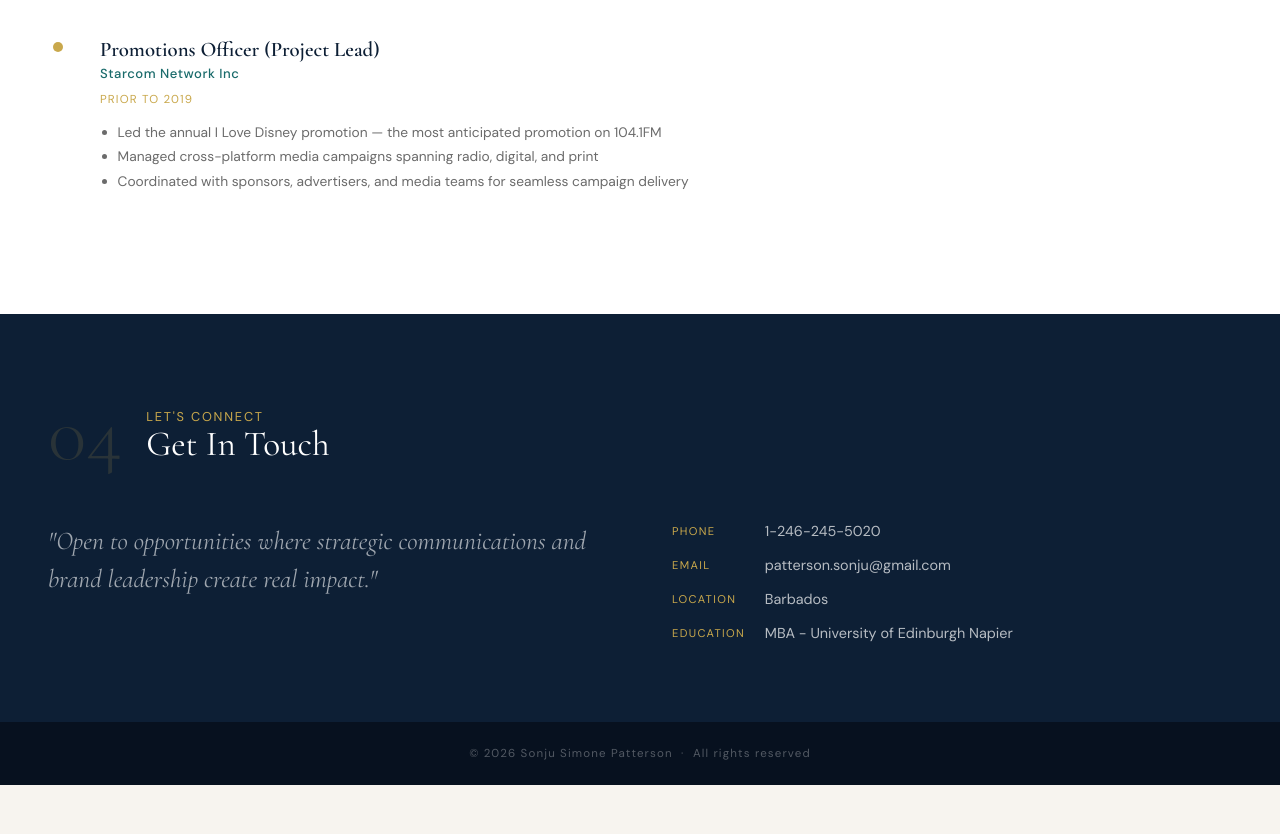
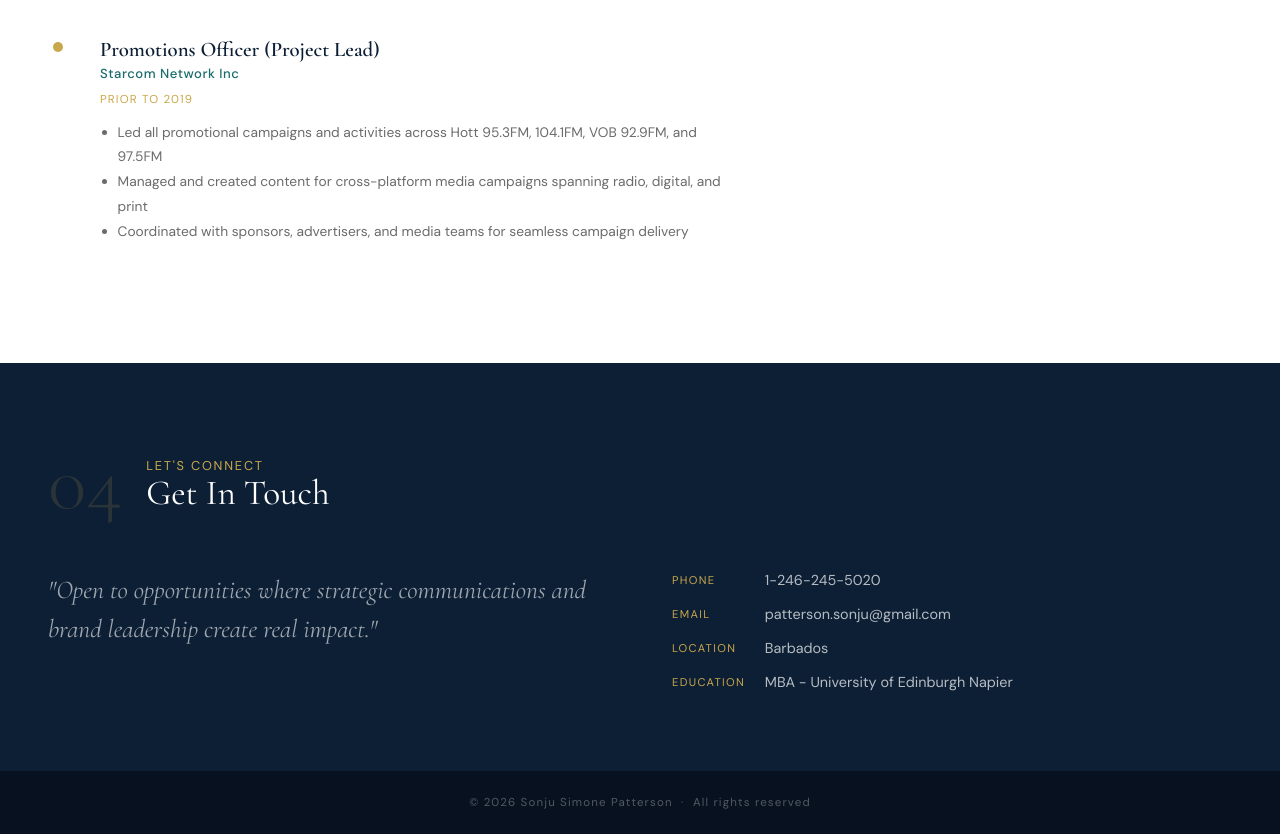
Before and after one commit to sonjupatterson/Sonju-Simone-Patterson, a plain HTML site: page index.html in a window 1280 px wide. Shown: the part 3839-4673 px from the top of the page. Before the commit the page ends 4624 px from the top, so only its background shows below. Drawn offline with nearby package versions, Linux system fonts and the light colour scheme.

Commit message:
Update index.html

```diff
--- a/index.html
+++ b/index.html
@@ -660,8 +660,8 @@
         <div class="company">Starcom Network Inc</div>
         <div class="period">Prior to 2019</div>
         <ul>
-          <li>Led the annual I Love Disney promotion — the most anticipated promotion on 104.1FM</li>
-          <li>Managed cross-platform media campaigns spanning radio, digital, and print</li>
+          <li>Led all promotional campaigns and activities across Hott 95.3FM, 104.1FM, VOB 92.9FM, and 97.5FM</li>
+          <li>Managed and created content for cross-platform media campaigns spanning radio, digital, and print</li>
           <li>Coordinated with sponsors, advertisers, and media teams for seamless campaign delivery</li>
         </ul>
       </div>
```
